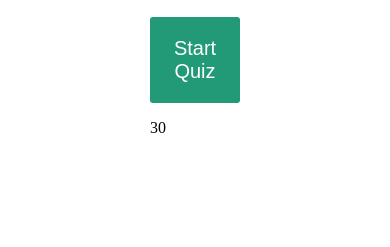
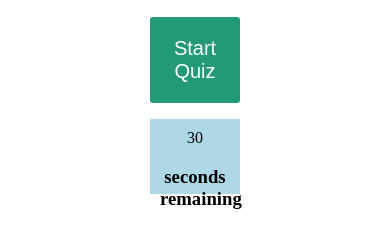
Before and after one commit to kristyvanatta/codequiz, a plain HTML site: page index.html in a window 390 px wide. Shown: the part 291-538 px from the top of the page. Drawn offline with Linux system fonts and the light colour scheme.

Commit message:
added some css

```diff
--- a/assets/css/style.css
+++ b/assets/css/style.css
@@ -5,7 +5,7 @@
 header {
 	font-size: 60px;
 	font-family:'Franklin Gothic Medium', 'Arial Narrow', Arial, sans-serif;
-	color: black;
+	color: rgb(0, 0, 0);
 }
 body {
     justify-content: center;
@@ -15,8 +15,8 @@ body {
 button {
 	font-family: sans-serif;
 	font-size: 20px;
-	background-color: #297;
-	color: #fff;
+	background-color: rgb(34, 153, 119);
+	color: rgb(255, 255, 255);
 	border: 0px;
 	border-radius: 3px;
 	padding: 20px;
@@ -24,14 +24,28 @@ button {
 	margin-top: 20px;
 }
 
-#question{
+#question {
     font-weight:500;
 }
 
-.answers{
+.answers {
     margin-bottom: 20 px;
+}
+.timer {
+	height: 75px;
+	padding: 10px;
+	text-align: center;
+	background: rgb(173, 216, 230);
+	color: rgb(0, 0, 0);
 }
 
 ul {
 	list-style: none;
 }
+
+
+@media screen and (max-width: 1200px) {
+	main {
+		flex-direction: column;
+	}
+}
--- a/assets/js/script.js
+++ b/assets/js/script.js
@@ -76,7 +76,7 @@ var quizQuestions = [
 function startQuiz() {
     timerCount = 30;
     startButton.disabled = true;
-    question()
+    question ()
 }
 
 function startTimer() {
--- a/index.html
+++ b/index.html
@@ -28,6 +28,7 @@
     </ul>
     <div class="timer">
         <div class="timer-count">30</div>
+        <h3>seconds remaining</h3>
     </div>
 </main>
     <script src="assets\js\script.js"></script>
```
